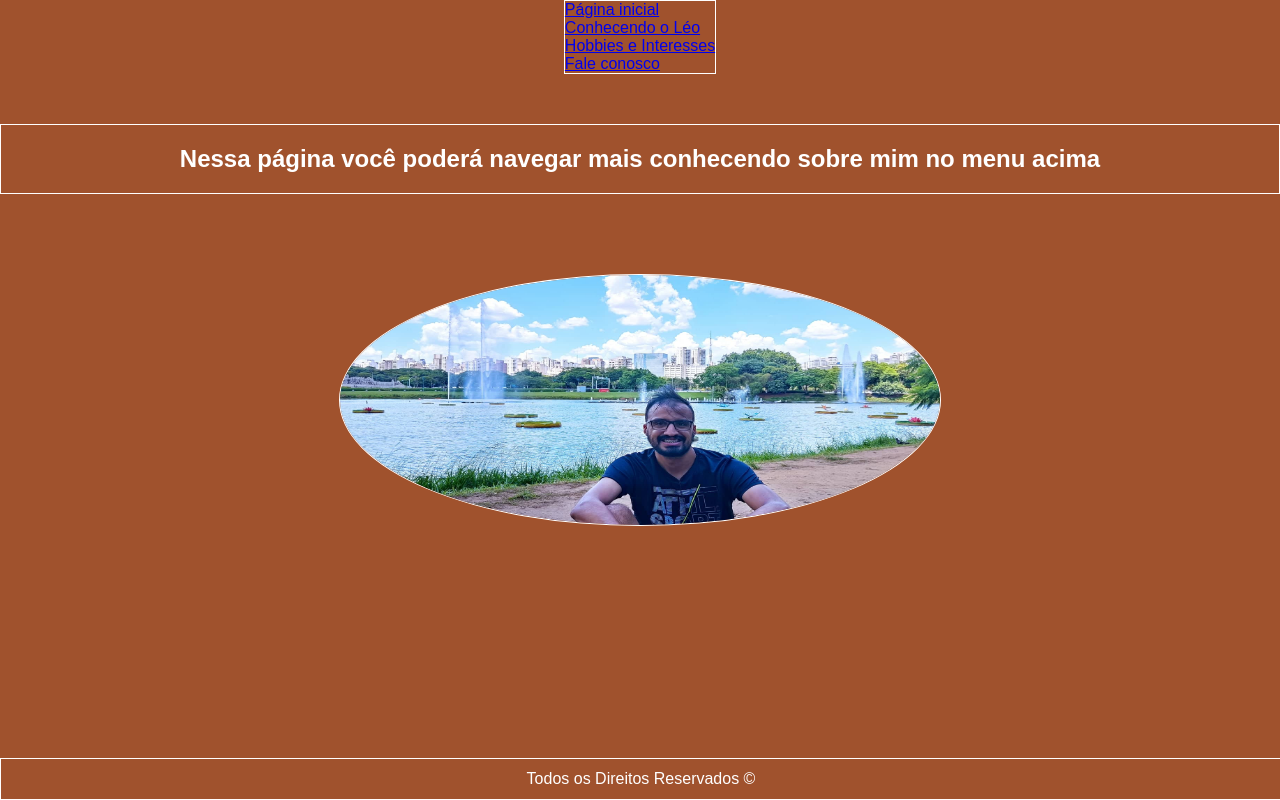
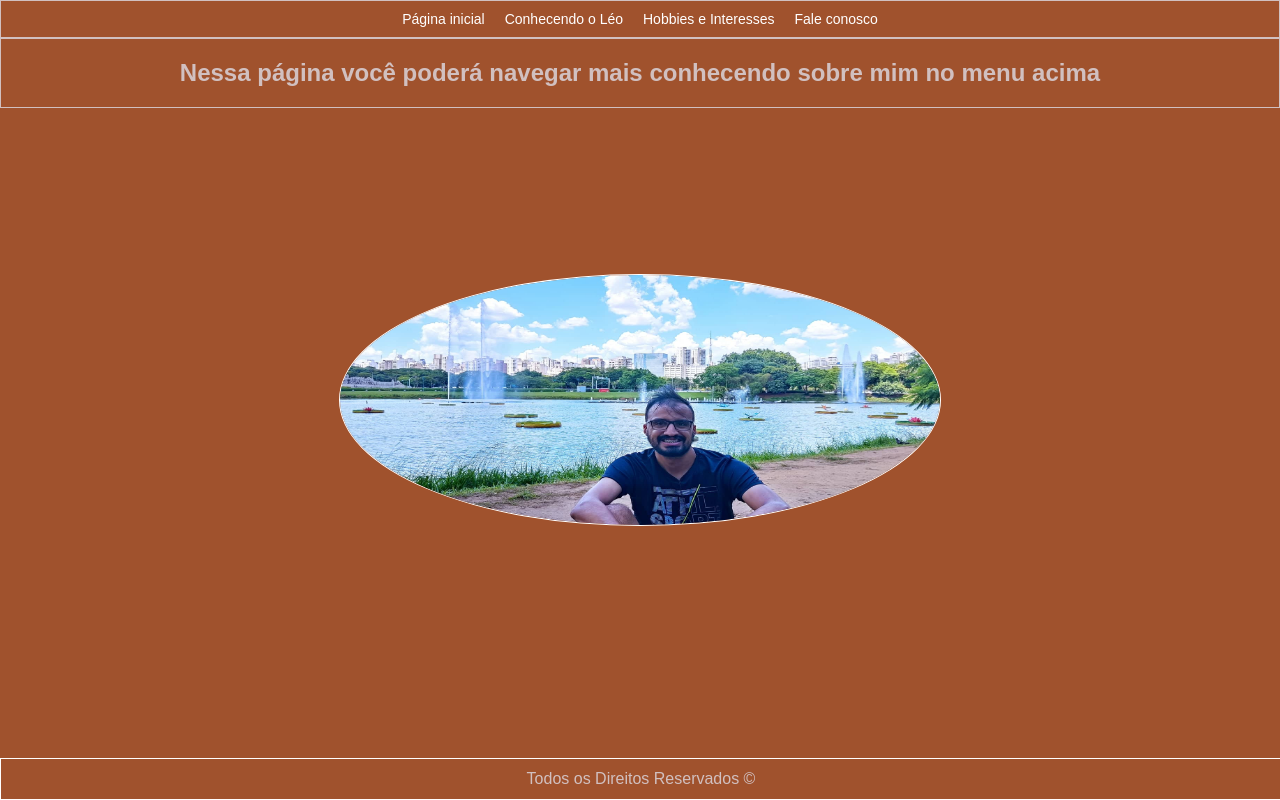
Before and after one commit to lrmello/portfolio-leo, a React (Vite) app in the folder portfolio-leo/: page / in a window 1280 px wide. Built offline with nearby package versions, Linux system fonts and the light colour scheme; a web font is replaced by a local one.

Commit message:
Ajustes finais do Header e o Footer, inicio do Read.me

```diff
--- a/portfolio-leo/src/Pages/PaginaInicial/PaginaInicial.module.css
+++ b/portfolio-leo/src/Pages/PaginaInicial/PaginaInicial.module.css
@@ -15,10 +15,6 @@
     z-index: 1;
 }
 
-.imagemPerfil{
-    margin-bottom: 50px;
-}
-
 .textoContainer{
     border:1px solid;
     display: flex;
--- a/portfolio-leo/src/components/Nav/Nav.jsx
+++ b/portfolio-leo/src/components/Nav/Nav.jsx
@@ -4,22 +4,22 @@ import {Link} from "react-router-dom"
 
 export default function Nav() {
   return (
-    <div className={styles.containerHeader}>
+    <div className={styles.containerNav}>
 
-        <div className={styles.linkContainer}>
+        <div className={styles.linkNav}>
             <Link to={"/"} className={styles.links}>Página inicial</Link>
         </div>
 
-        <div className={styles.linkContainer}>
-            <Link to={"/conhecendo"}>Conhecendo o Léo</Link>
+        <div className={styles.linkNav}>
+            <Link to={"/conhecendo"} className={styles.links}>Conhecendo o Léo</Link>
         </div>
 
-        <div className={styles.linkContainer}>
-            <Link to={"/hobbies"}>Hobbies e Interesses</Link>
+        <div className={styles.linkNav}>
+            <Link to={"/hobbies"} className={styles.links}>Hobbies e Interesses</Link>
         </div>
 
-        <div className={styles.linkContainer}>
-            <Link to={"/faleconosco"}>Fale conosco</Link>
+        <div className={styles.linkNav}>
+            <Link to={"/faleconosco"} className={styles.links}>Fale conosco</Link>
         </div>
 
 
--- a/portfolio-leo/src/components/Nav/Nav.module.css
+++ b/portfolio-leo/src/components/Nav/Nav.module.css
@@ -1,9 +1,38 @@
 .Nav{
-    display: flex;
+    display: inline-block;
     align-items: center;
-    justify-content: center;
+    width: 100%;
 }
 
-.Nav > div{
-    margin-right: 20px;
+.containerNav{
+    display: inline-block;
+    flex-direction: row;
+    width: 100%;
+    text-align: center;
 }
+
+.links{
+    display: inline-block;
+    align-items: center;
+    font-size: 14px;
+    padding:3px;
+    color: white;
+    text-decoration: none;
+    text-align: center;
+    padding: 10px;
+}
+
+.linkNav{
+    display: inline-block;
+    justify-content: center;
+    align-items: center;
+    text-align: center;
+}
+
+.links:visited{
+    color: rgb(209, 192, 192);
+}
+
+.links:hover{
+    color:black;
+}
--- a/portfolio-leo/src/styles/global.css
+++ b/portfolio-leo/src/styles/global.css
@@ -6,7 +6,7 @@ body, html, #root{
     padding: 0;
     box-sizing: border-box;
     font-family: 'Fulbo', sans-serif;
-    color: #FFF;
+    color: rgb(209, 192, 192);
     background-color:#A0522D;
     background-attachment: fixed;
 }
```
Also changed, not shown: 1 other file (tests, documents, lock files or other folders).
